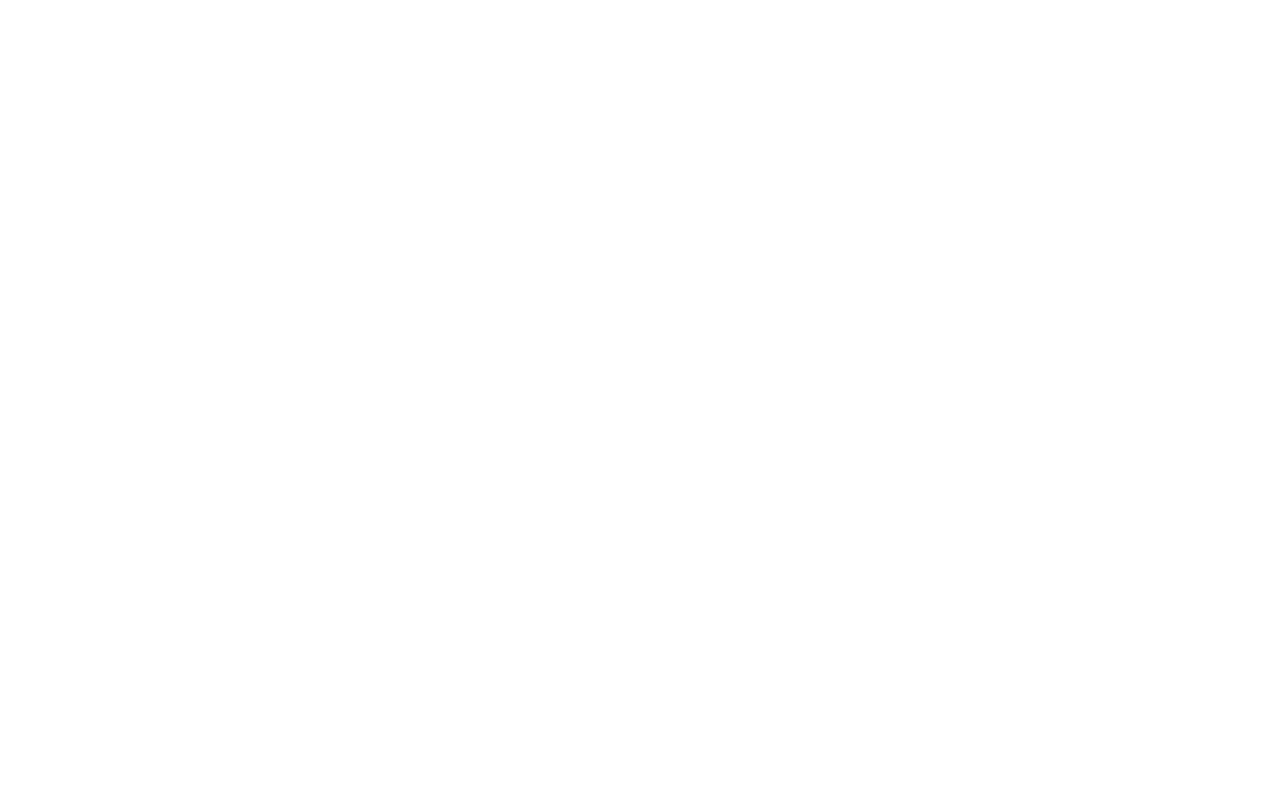
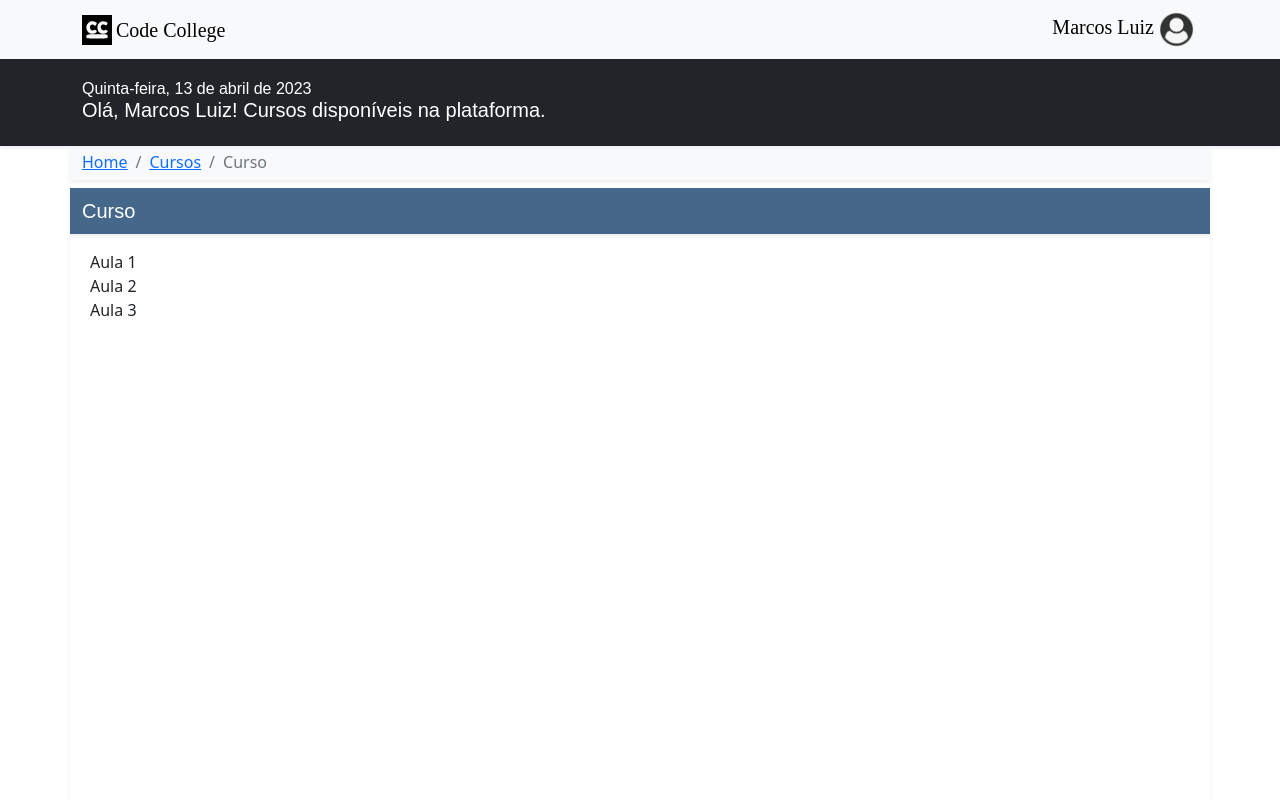
Before and after one commit to williamlims/codecollege-web, a React (Create React App) app: page /home/courses/5 in a window 1280 px wide. Before the commit this address had no page. Shown: the top 800 px of the page. Built offline with nearby package versions, Linux system fonts and the light colour scheme.

Commit message:
update on pages courses and class

```diff
--- a/public/index.html
+++ b/public/index.html
@@ -1,5 +1,5 @@
 <!DOCTYPE html>
-<html lang="en" style="height: 100%;">
+<html lang="en" style="height: 100%">
   <head>
     <meta charset="utf-8" />
     <meta name="viewport" content="width=device-width, initial-scale=1" />
@@ -28,11 +28,11 @@
     <title>Code College - Plataforma de Treinamento</title>
     <script id="react-dotenv" src="http://localhost:3000/login/env.js"></script>
   </head>
-  <body style="height: 100%;">
+  <body style="height: 100%">
     <noscript
       >Você precisa habilitar o Javascript em sem navegador para visualizar a
       aplicação.</noscript
     >
-    <div id="root" style="height: 100%;"></div>
+    <div id="root" style="height: 100%"></div>
   </body>
 </html>
--- a/src/App.js
+++ b/src/App.js
@@ -8,6 +8,8 @@
 import Confirmation from './pages/confirmation/Confirmation';
 import Home from './pages/home/Home';
 import Courses from './pages/home/courses/Courses';
+import Course from './pages/home/courses/course/Course';
+import Class from './pages/home/courses/course/class/Class';
 import Tutorials from './pages/home/tutorials/Tutorials';
 import Classes from './pages/home/classes/Classes';
 import Library from './pages/home/library/Library';
@@ -30,6 +32,8 @@
           <Route path="confirmation/:id" element={<Confirmation />} />
           <Route path="home" element={<Home />} />
           <Route path="home/courses" element={<Courses />} />
+          <Route path="home/courses/:id" element={<Course />} />
+          <Route path="home/courses/:id/class/:id" element={<Class />} />
           <Route path="home/tutorials" element={<Tutorials />} />
           <Route path="home/classes" element={<Classes />} />
           <Route path="home/library" element={<Library />} />
--- /dev/null
+++ b/src/pages/home/courses/course/Course.js
@@ -0,0 +1,52 @@
+import * as React from 'react';
+import Container from 'react-bootstrap/Container';
+import BreadcrumbPath from '../../../../components/pathNavigation/BreadcrumbPath';
+import NavMain from '../../../../components/navMain/NavMain';
+import Footer from '../../../../components/footer/Footer';
+import Breadcrumb from 'react-bootstrap/Breadcrumb';
+import Nav from 'react-bootstrap/Nav';
+import Row from 'react-bootstrap/Row';
+import Col from 'react-bootstrap/Col';
+import { NavLink } from 'react-router-dom';
+import TabInfo from '../../../../components/tab/TabInfo';
+import user from '../../../../assets/userMain.png';
+import Button from 'react-bootstrap/Button';
+
+function Course() {
+    const path = {
+        element: (
+            <>
+                <Breadcrumb.Item to="/home" key="/home" as={NavLink} href="/home">Home</Breadcrumb.Item>
+                <Breadcrumb.Item as={NavLink} to="/home/courses" key="/home/courses" href="/home/courses">Cursos</Breadcrumb.Item>
+                <Breadcrumb.Item active>Curso</Breadcrumb.Item>
+            </>
+        )
+    };
+    const aulas = [
+        {
+                parte1: (<Nav.Link to="/home/courses/5/class/1" key="/home/courses/5/class/1" as={NavLink}>Aula 1</Nav.Link>),
+                parte2: (<Nav.Link to="/home/courses/5/class/1" key="/home/courses/5/class/1" as={NavLink}>Aula 2</Nav.Link>),
+                parte3: (<Nav.Link to="/home/courses/5/class/1" key="/home/courses/5/class/1" as={NavLink}>Aula 3</Nav.Link>)
+        },
+    ];
+    return (
+        <>
+            <NavMain nameUser="Marcos Luiz" messageUser="Cursos disponíveis na plataforma."/>
+            <BreadcrumbPath path={path.element}/>
+            <TabInfo info="Curso"/>
+            <Container style={{height:600}} className='shadow-sm overflow-auto'>
+                <Row className='mt-2 p-2'>
+                    <Col sm={12} xs={12} md={12} lg={12} xl={12} >
+                        {aulas[0]["parte1"]}
+                        {aulas[0]["parte2"]}
+                        {aulas[0]["parte3"]}
+                    </Col>
+                </Row>
+            </Container>
+            <Footer />
+
+        </>
+    );
+}
+
+export default Course;
--- /dev/null
+++ b/src/pages/home/courses/course/class/Class.js
@@ -0,0 +1,47 @@
+import * as React from 'react';
+import Container from 'react-bootstrap/Container';
+import BreadcrumbPath from '../../../../../components/pathNavigation/BreadcrumbPath';
+import NavMain from '../../../../../components/navMain/NavMain';
+import Footer from '../../../../../components/footer/Footer';
+import Breadcrumb from 'react-bootstrap/Breadcrumb';
+import Nav from 'react-bootstrap/Nav';
+import Row from 'react-bootstrap/Row';
+import Col from 'react-bootstrap/Col';
+import { NavLink } from 'react-router-dom';
+import TabInfo from '../../../../../components/tab/TabInfo';
+import user from '../../../../../assets/userMain.png';
+import Button from 'react-bootstrap/Button';
+import { useNavigate } from "react-router-dom";
+
+function Class() {
+    let navigate = useNavigate();
+    const path = {
+        element: (
+            <>
+                <Breadcrumb.Item to="/home" key="/home" as={NavLink} href="/home">Home</Breadcrumb.Item>
+                <Breadcrumb.Item as={NavLink} to="/home/courses" key="/home/courses" href="/home/courses">Cursos</Breadcrumb.Item>
+                <Breadcrumb.Item as={NavLink} onClick={() => navigate(-1)} to="" key="" href="">Curso</Breadcrumb.Item>
+                <Breadcrumb.Item active>Aula</Breadcrumb.Item>
+            </>
+        )
+    };
+
+    return (
+        <>
+            <NavMain nameUser="Marcos Luiz" messageUser="Cursos disponíveis na plataforma."/>
+            <BreadcrumbPath path={path.element}/>
+            <TabInfo info="Curso"/>
+            <Container style={{height:600}} className='shadow-sm overflow-auto'>
+                <Row className='mt-2 p-2'>
+                    <Col sm={12} xs={12} md={12} lg={12} xl={12} className='d-flex align-items-center'>
+
+                    </Col>
+                </Row>
+            </Container>
+            <Footer />
+
+        </>
+    );
+}
+
+export default Class;
```
